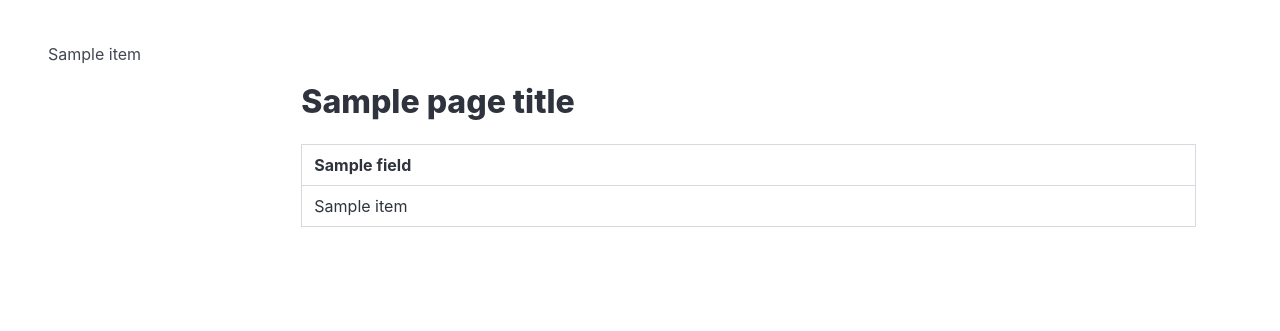
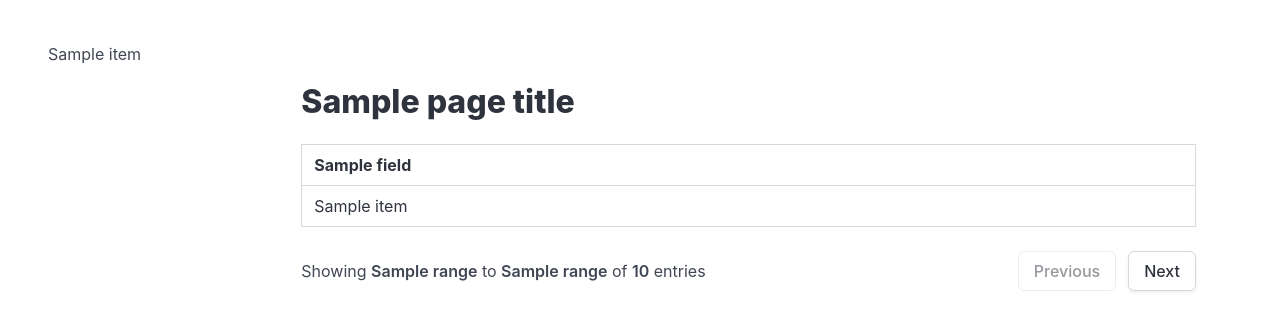
Before and after one commit to polarsource/asgi-admin, a Python web app: template asgi_admin/templating/templates/views/model/list.html.jinja in a window 1280 px wide. Shown: the top 331 px of the page. Run offline with Jinja, Linux system fonts and the light colour scheme; the template is opened without the code that fills it: most values are stand-ins (such as "Sample title", 1, 10 or a date in 2020).

Commit message:
Add pagination to model list view

```diff
--- a/asgi_admin/repository.py
+++ b/asgi_admin/repository.py
@@ -5,6 +5,8 @@ Model = TypeVar("Model")
 
 
 class RepositoryProtocol(Protocol[Model]):
-    async def list(self, offset: int, limit: int) -> Sequence[Model]: ...
+    async def paginate(
+        self, offset: int, limit: int
+    ) -> tuple[int, Sequence[Model]]: ...
 
     async def create(self, item: Model) -> Model: ...
--- a/asgi_admin/templating/templates/views/model/list.html.jinja
+++ b/asgi_admin/templating/templates/views/model/list.html.jinja
@@ -1,7 +1,7 @@
 {% extends "views/model/layout.html.jinja" %}
 
 {% block content %}
-<table class="table is-fullwidth is-hoverable is-bordered">
+  <table class="is-fullwidth is-hoverable is-bordered table">
     <thead>
       <tr>
         {% for field in fields %}
@@ -19,4 +19,35 @@
       {% endfor %}
     </tbody>
   </table>
+  <div class="level">
+    <div class="level-left">
+      <div class="level-item">
+        Showing&nbsp;
+        <span class="has-text-weight-semibold">{{ pagination.range[0] }}</span>
+        &nbsp;to&nbsp;
+        <span class="has-text-weight-semibold">{{ pagination.range[1] }}</span>
+        &nbsp;of&nbsp;
+        <span class="has-text-weight-semibold">{{ pagination.total }}</span>
+        &nbsp;entries
+      </div>
+    </div>
+    <div class="level-right">
+      <div class="level-item">
+        <div class="buttons">
+          <a
+            class="button"
+            href="{{ pagination.previous_route or '' }}"
+            {{ 'disabled' if not pagination.previous_route else '' }}
+            >Previous</a
+          >
+          <a
+            class="button"
+            href="{{ pagination.next_route or '' }}"
+            {{ 'disabled' if not pagination.next_route else '' }}
+            >Next</a
+          >
+        </div>
+      </div>
+    </div>
+  </div>
 {% endblock %}
```
Also changed, not shown: asgi_admin/_routing.py (added, +27 -0 lines), asgi_admin/templating/__init__.py (+4 -6 lines), asgi_admin/views.py (+59 -5 lines), package.json (added, +10 -0 lines), tests/app.py (+2 -2 lines), package-lock.json (added), 2 other files. Lines whose indentation alone changed are shown as unchanged.
